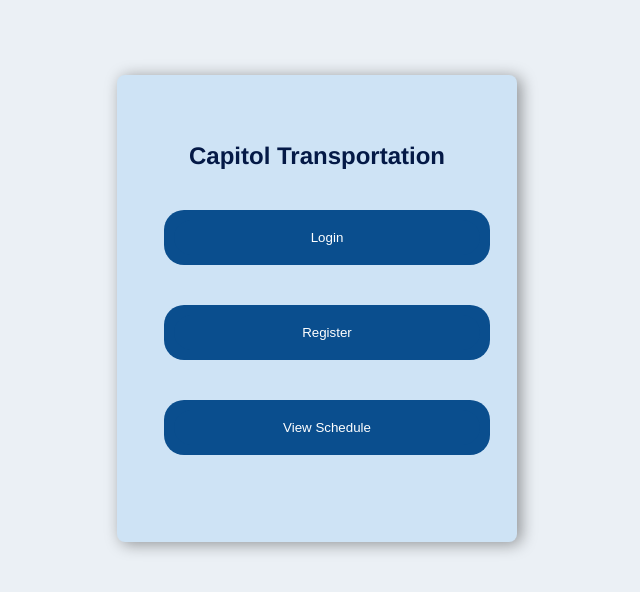
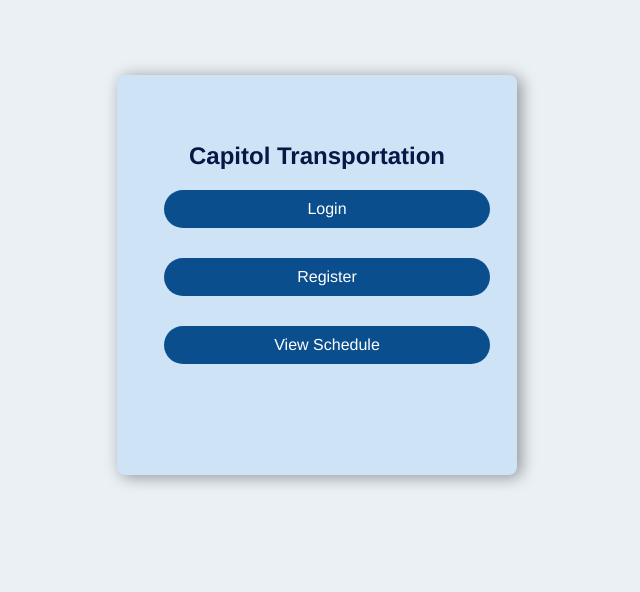
Before and after one commit to MustafaAmer-1/Software-Project, a Flask app: template templates/index.html in a window 1280 px wide. Shown: the top 592 px of the page, without its empty margins (323-963 px from the left). Run offline with Flask 2, Linux system fonts and the light colour scheme; the template is opened without the code that fills it, so the values that code supplies are empty; some libraries are stand-ins or nearby versions.

Commit message:
Fix Bugs

```diff
--- a/app/controllers/index.py
+++ b/app/controllers/index.py
@@ -3,6 +3,6 @@ from flask import Blueprint ,  render_template
 index_manage = Blueprint('index_manage', __name__)
 
 
-@index_manage.route("/")  # this sets the route to this page
+@index_manage.route("/")
 def index():
-    return render_template('index.html')  # some basic inline html
+    return render_template('index.html')
--- a/app/controllers/trips/schedule.py
+++ b/app/controllers/trips/schedule.py
@@ -7,7 +7,7 @@ from flask import render_template, flash, redirect, url_for, request, Blueprint
 
 schedule_manage = Blueprint('schedule_manage', __name__)
 
-@schedule_manage.route('/schedule', methods=['GET', 'POST'])
+@schedule_manage.route('/schedule', methods=['GET'])
 def schedule():
     trips = trip_service.get_schedule()
-    return render_template('schedule.html', trips=trips)
+    return render_template('Schedule.html', trips=trips)
--- a/run.py
+++ b/run.py
@@ -18,6 +18,8 @@ from app.controllers.tickets.edit_ticket import edit_ticket
 
 from app.controllers.tickets.history import history
 
+from app.controllers.index import index_manage
+
 APP = Flask(__name__)
 APP.secret_key = 'secret'
 APP.register_blueprint(reserve_ticket)
@@ -29,6 +31,7 @@ APP.register_blueprint(logout_manage)
 APP.register_blueprint(statistics_manage)
 APP.register_blueprint(edit_ticket)
 APP.register_blueprint(history)
+APP.register_blueprint(index_manage)
 
 if __name__ == "__main__":
     APP.run(debug=True)
--- a/static/css/forlogin.css
+++ b/static/css/forlogin.css
@@ -1,11 +1,13 @@
-body{
-
+body {
     background-color: rgb(235, 240, 245);
     background-size: 100%;
 }
 
+a {
+    margin-bottom: 30px;
+}
 
-.codehim-form{
+.codehim-form {
     font-family: "Helvetica Neue", Helvetica, Arial, sans-serif;
     max-width: 400px;
     min-height: 400px;
@@ -13,12 +15,12 @@ body{
     background: rgb(206, 227, 245);
     box-shadow: 4px 2px 16px rgba(0, 0, 0, 0.4);
     border-radius: 8px;
-    margin:  75px auto 0 auto;
+    margin: 75px auto 0 auto;
     padding: 35px;
     color: #414141;
+}
 
-}
-.cm-input{
+.cm-input {
     display: block;
     box-sizing: border-box;
     padding: 10px;
@@ -27,58 +29,62 @@ body{
     border-radius: 20px;
     border: 1px solid #ccc;
 }
-.cm-input:focus{
+
+.cm-input:focus {
     outline: 0;
     border-color: #414141;
-
-}
-.cm-input:invalid{
-    border-color: #e41b17;
-
-
 }
 
-a{
-    color:white;
-    text-decoration:none;
+.cm-input:invalid {
+    border-color: #e41b17;
 }
 
+a {
+    color: white;
+    text-decoration: none;
+}
 
-.btn-login{
-    display:block;
+.btn-login {
+    display: block;
     width: 100%;
     padding: 10px;
     border: 0;
     color: #fff;
     border-radius: 20px;
-    cursor:pointer;
+    cursor: pointer;
+}
 
-}
-.btn-login:focus{
+.btn-login:focus {
     outline: 0;
 }
 
-.btn-login:hover{
+.btn-login:hover {
     opacity: 0.7;
     transition: .3s;
 }
 
+
 /* Gradient Background */
-.gr-bg{
-    background: rgb(252,205,128);
+
+.gr-bg {
+    background: rgb(252, 205, 128);
     background: rgb(10, 78, 142);
 }
 
- /* For, title */
- .form-title{
+
+/* For, title */
+
+.form-title {
     padding: 12px;
     text-align: center;
     position: relative;
 }
-.form-title h2{
+
+.form-title h2 {
     color: #041946;
 }
-.form-title .user-icon{
+
+.form-title .user-icon {
     position: absolute;
     font-size: 42px;
     color: rgb(246, 239, 239);
@@ -90,11 +96,11 @@ a{
     top: -50px;
     left: -45px;
 }
-.msg{
-        display: block;
-        box-sizing: border-box;
-        width: 100%;
-        margin: 14px auto;
-        text-align-last: center;
 
+.msg {
+    display: block;
+    box-sizing: border-box;
+    width: 100%;
+    margin: 14px auto;
+    text-align-last: center;
 }
--- a/templates/index.html
+++ b/templates/index.html
@@ -1,24 +1,22 @@
 <!DOCTYPE html>
 <html>
+
 <head>
-<link rel="stylesheet"  href= "../static/css/forlogin.css">
+    <link rel="stylesheet" href="../static/css/forlogin.css">
 
-  <title> Index </title>
-  <link rel="stylesheet" href="http://maxcdn.bootstrapcdn.com/font-awesome/4.3.0/css/font-awesome.min.css">
+    <title> Index </title>
+    <link rel="stylesheet" href="http://maxcdn.bootstrapcdn.com/font-awesome/4.3.0/css/font-awesome.min.css">
 </head>
 
 <body>
-
-
-    <form class="codehim-form" action="/login" method="POST">
+    <div class="codehim-form">
         <div class="form-title">
-          <h2> Capitol Transportation</h2>
-        <div class="btn-login  gr-bg" style = "margin:40px auto;"> <button href = "{{  url_for('login_manage.login' ) }}" type="submit" class="btn-login  gr-bg" ondblclick="myalert()"> Login </button> </div>
-        <div class="btn-login  gr-bg" style = "margin:40px auto;"> <button href = "{{  url_for('register_manage.register' ) }}" type="submit" class="btn-login  gr-bg" ondblclick="myalert()"> Register </button> </div>
-        <div class="btn-login  gr-bg" style = "margin:40px auto;"> <button href = "{{  url_for('logout_manage.logout' ) }}" type="submit" class="btn-login  gr-bg" ondblclick="myalert()"> View Schedule </button> </div>
-
+            <h2> Capitol Transportation</h2>
+            <a href="{{  url_for('login_manage.login') }}" class="btn-login  gr-bg"> Login </a>
+            <a href="/register" class="btn-login  gr-bg"> Register </a>
+            <a href="/schedule" class="btn-login  gr-bg"> View Schedule </a>
         </div>
-     </form>
+    </div>
 </body>
 
 </html>
```
Also changed, not shown: storage/config.ini.
